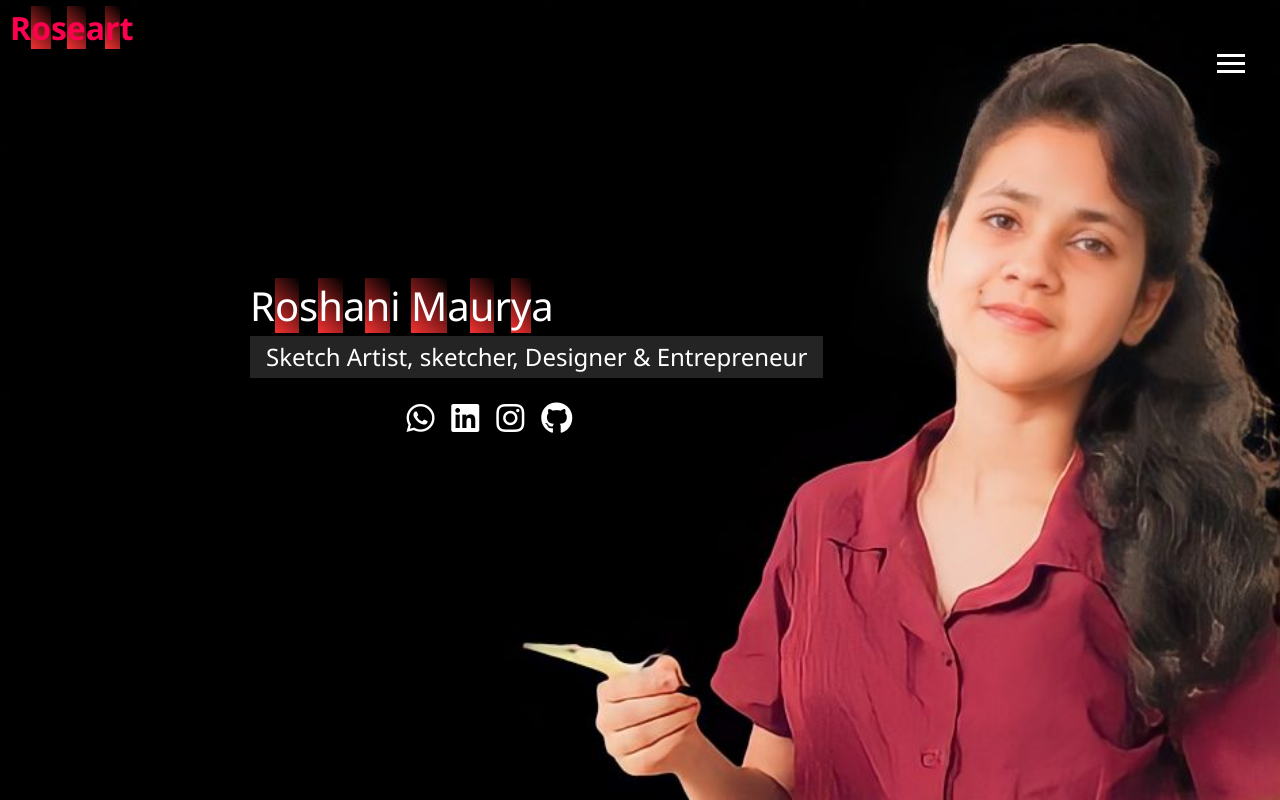
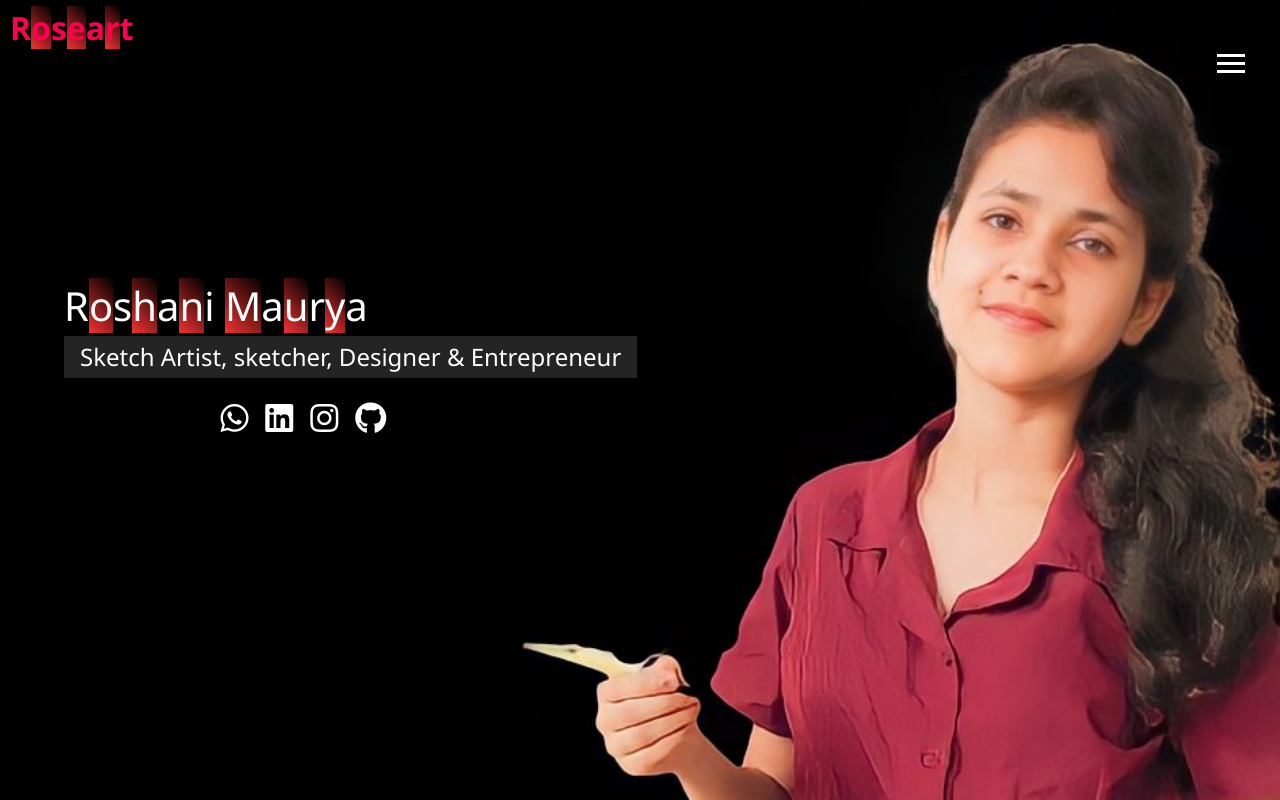
Before and after one commit to Priyanshumishra2601/firstpublishedwebsite, a plain HTML site: page index.html in a window 1280 px wide. Drawn offline with Linux system fonts and the light colour scheme.

Commit message:
Update main.css

```diff
--- a/main.css
+++ b/main.css
@@ -170,7 +170,7 @@
           color: #eece1a;
           transition: all 0.5s ease-out; }
     main#home {
-        padding-left: 250px;
+
       overflow: hidden; }
       main#home h1 {
         margin-top: 20vh; }
```
